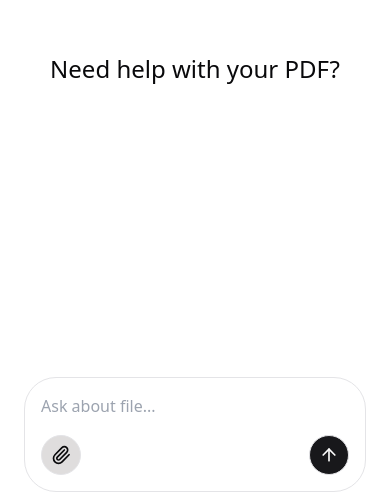
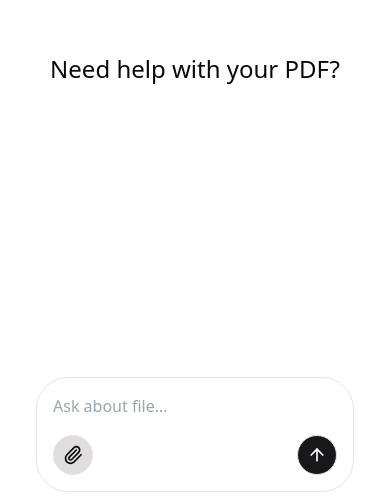
Before and after one commit to abdelkd/PDFInteract, a SvelteKit app: page / in a window 390 px wide. Shown: the part 344-844 px from the top of the page. Built offline with nearby package versions, Linux system fonts and the light colour scheme.

Commit message:
fix some styles

```diff
--- a/src/routes/+layout.svelte
+++ b/src/routes/+layout.svelte
@@ -4,6 +4,6 @@
 </script>
 
 
-<div class="w-screen h-screen">
+<div class="w-screen h-dvh md:h-screen px-3">
 	{@render children()}
 </div>
--- a/src/routes/+page.svelte
+++ b/src/routes/+page.svelte
@@ -2,7 +2,7 @@
 	import SendPromptForm from '$lib/components/SendPromptForm.svelte';
 </script>
 
-<div class="w-full h-full overflow-x-hidden pb-2 flex flex-col md:items-center">
+<div class="w-full h-dvh overflow-x-hidden pb-2 flex flex-col md:items-center">
 	<div
 		class="mx-auto pt-28 w-full px-6 md:w-5/12 md:min-w-[600px] h-full flex flex-col items-center"
 	>
```
